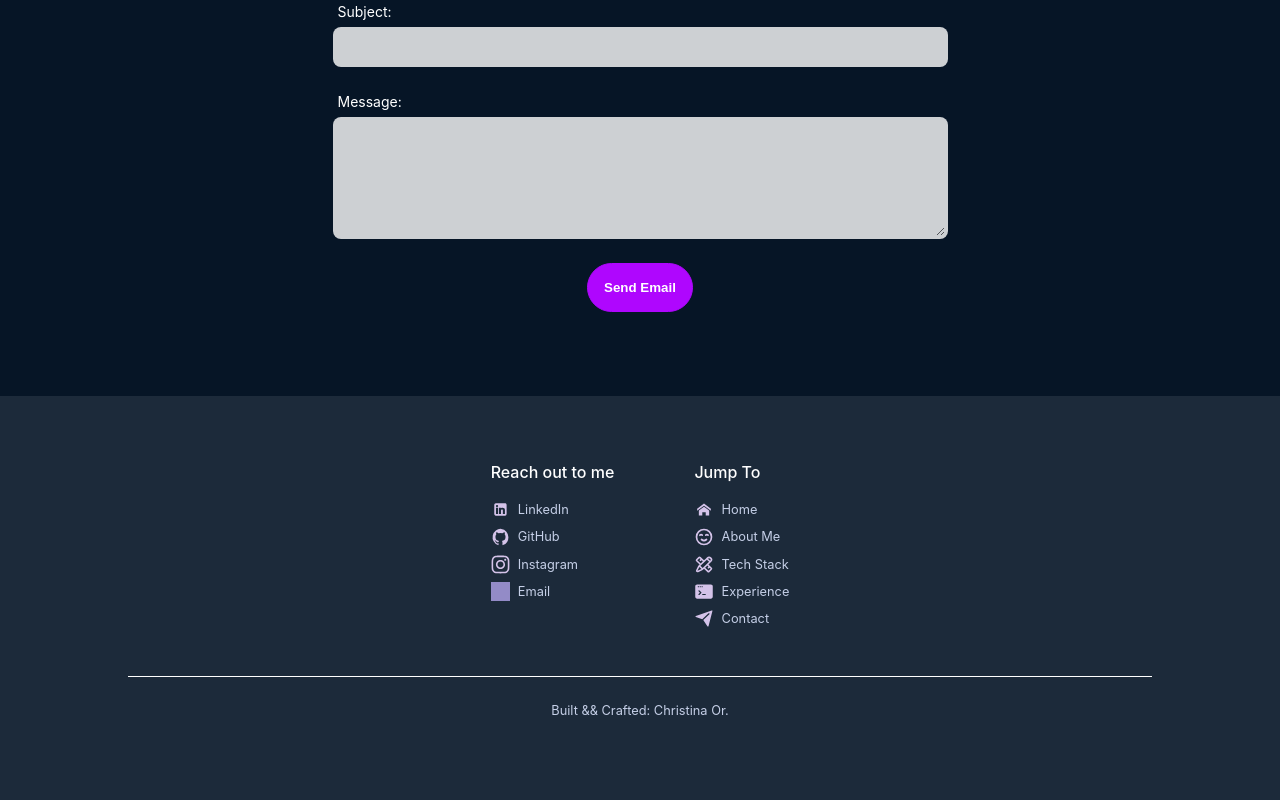
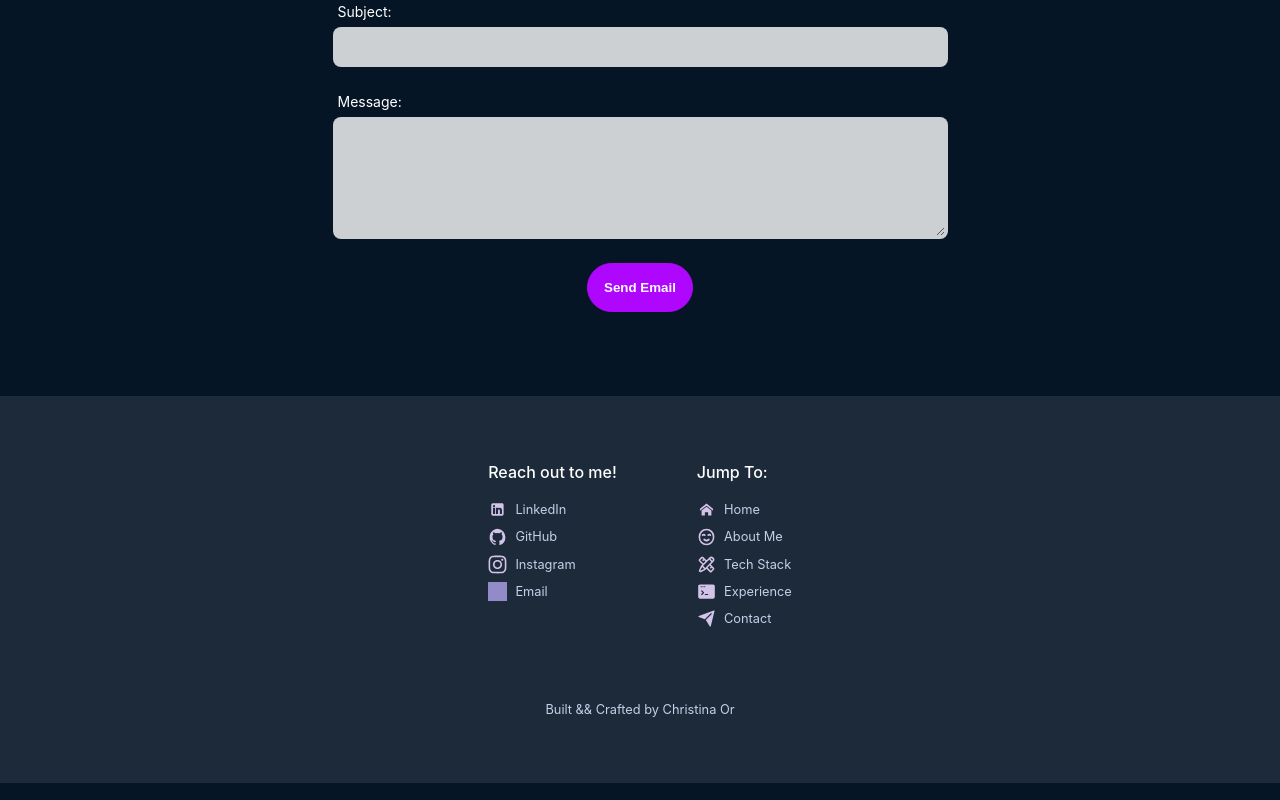
Before and after one commit to christinaor/christinaor.github.io, a React (Vite) app: page / in a window 1280 px wide. Shown: the part 4058-4858 px from the top of the page. Built offline with nearby package versions, Linux system fonts and the light colour scheme; grey boxes are pictures that could not be loaded.

Commit message:
Update footer layout

```diff
--- a/src/components/Footer/Footer.tsx
+++ b/src/components/Footer/Footer.tsx
@@ -16,7 +16,7 @@ export default function Footer() {
     <footer id="footer" className={styles.footer}>
       <div className={styles.links}>
         <div>
-          <h3 className={styles.footerTitle}>Reach out to me</h3>
+          <h3 className={styles.footerTitle}>Reach out to me!</h3>
           <ul className={`${styles.contactLinks}`}>
             <li>
               <a className="linkedin" href="https://www.linkedin.com/in/christina-or">
@@ -46,7 +46,7 @@ export default function Footer() {
         </div>
 
         <div>
-          <h4>Jump To</h4>
+          <h4>Jump To:</h4>
           <ul className={styles.jumpToLinks}>
             <li>
               <a href="#home">
@@ -81,7 +81,7 @@ export default function Footer() {
           </ul>
         </div>
       </div>
-      <div className={styles.footerText}>Built && Crafted: Christina Or.</div>
+      <div className={styles.footerText}>Built && Crafted by Christina Or</div>
     </footer>
   )
 };
--- a/src/components/Footer/styles.module.scss
+++ b/src/components/Footer/styles.module.scss
@@ -8,7 +8,7 @@
   align-items: center;
 
   // gap: 1rem;
-  padding: 3rem 0 5rem;
+  padding: 3rem 0 4rem;
 
   // background-color: $darkSkyBlue;
   background-color: $darkCardBackground;
@@ -34,7 +34,7 @@
   display: flex;
   flex-direction: column;
 
-  gap: 1rem;
+  gap: 2rem;
 }
 
 .jumpToLinks li img{
@@ -77,12 +77,12 @@
   display: flex;
   flex-direction: column;
 
-  gap: 1.5rem;
+  // gap: 1.5rem;
   margin-top: 3rem;
-  padding-top: 1.5rem;
+  // padding-top: 1.5rem;
   width: 80%;
 
-  border-top: 1px solid $mainTextColorWhite;
+  // border-top: 1px solid $mainTextColorWhite;
   text-align: center;
   // font-family: 'Roboto', serif;
   font-size: 0.8rem;
```
